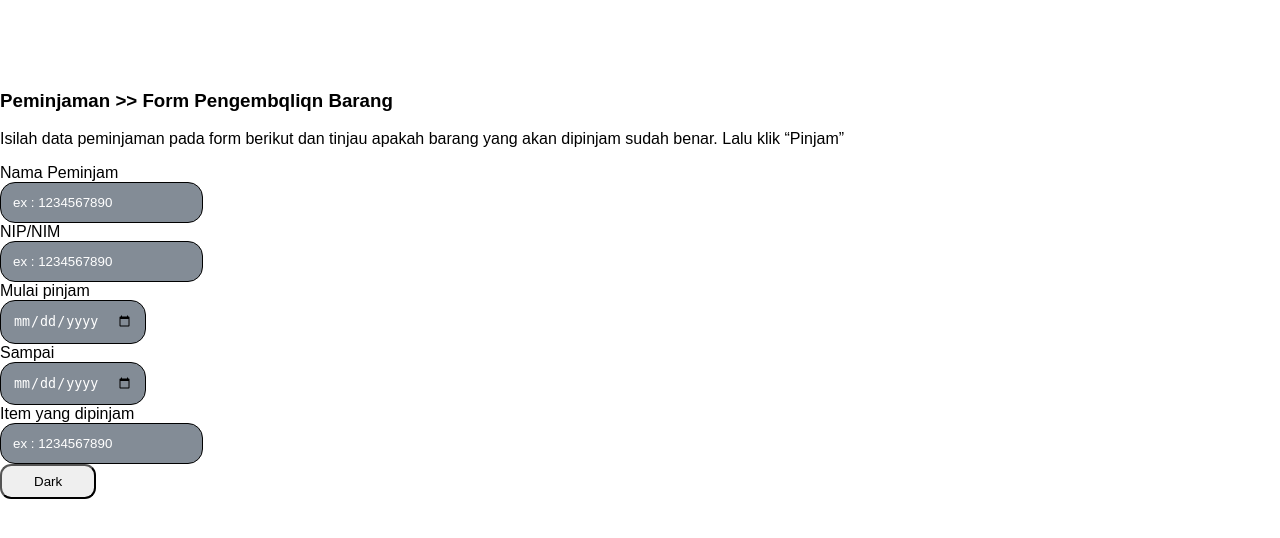
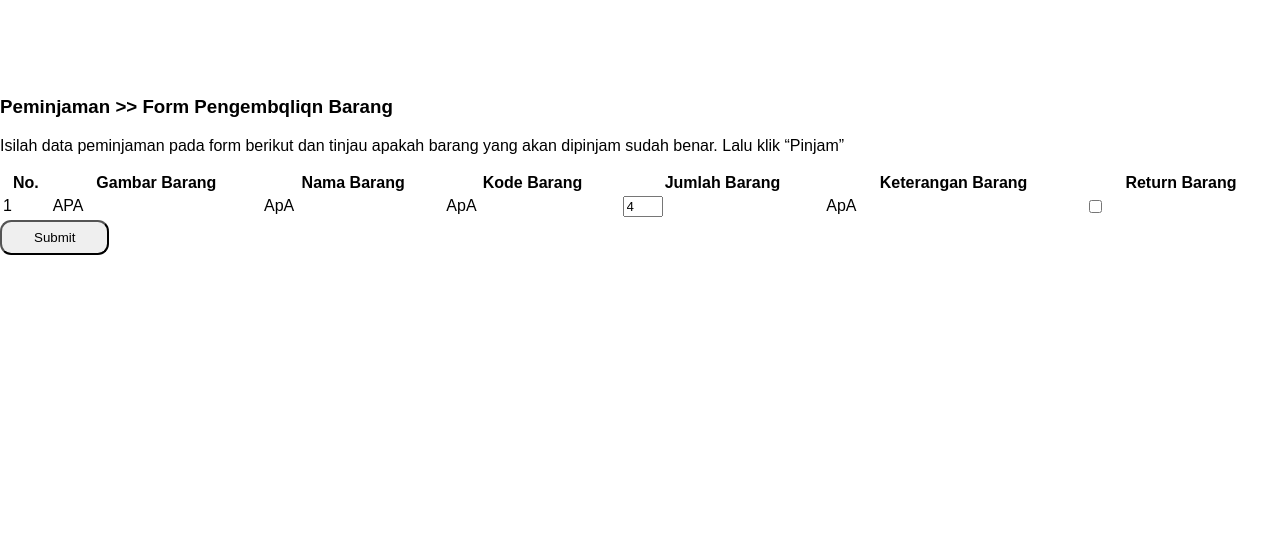
Before and after one commit to Gin-Arata/pasrahTeam-inventory2G, a PHP site: page /pasrahTeam-inventory2G/app/view/user/menuPengembalian.php in a window 1280 px wide. Shown: the top 538 px of the page. Run offline with PHP 8.4, Linux system fonts and the light colour scheme; some libraries are stand-ins or nearby versions.

Commit message:
menuPengembalian dan userFormulir css

```diff
--- a/app/view/user/menuPengembalian.php
+++ b/app/view/user/menuPengembalian.php
@@ -1,6 +1,5 @@
 <link rel="stylesheet" href="<?= BASEURL; ?>/css/user/userFormulir.css">
-
-<section class="home-section" style="background-color:transparent; margin-top:7%; box-shadow:none;">
+<section class="home-section" style="background-color:transparent; margin-top:6rem; box-shadow:none;">
     <!-- <div class="wrapper-text">
         <div class="text">Menu</div>
     </div> -->
@@ -10,53 +9,36 @@
                 <h3>Peminjaman >> Form Pengembqliqn Barang </h3>
                 <p>Isilah data peminjaman pada form berikut dan tinjau apakah barang yang akan dipinjam sudah
                     benar. Lalu klik “Pinjam”</p>
-                <form action="" method="POST">
-                    <div class="row">
-                        <div class="input-group mb-3 d-flex align-items-center justify-content-left">
-                            <div class="col-sm-3">
-                                <label class="mb-0 me-2">Nama Peminjam</label>
-                            </div>
-                            <div class="col-md-4">
-                                <input type="text" class="form-control input-set" id="NIP/NIM" placeholder="ex : 1234567890" required>
-                            </div>
-                            <!-- </div> -->
-                        </div>
-                        <div class="input-group mb-3 d-flex align-items-center justify-content-left">
-                            <!-- <div class="row"> -->
-                            <div class="col-sm-3">
-                                <label class="mb-0 me-2">NIP/NIM</label>
-                            </div>
-                            <div class="col-md-4">
-                                <input type="text" class="form-control input-set" id="NIP/NIM" placeholder="ex : 1234567890" required>
-                            </div>
-                        </div>
-                        <div class="input-group mb-3 d-flex align-items-center justify-content-left">
-                            <!-- <div class="row"> -->
-                            <div class="col-sm-3">
-                                <label class=" mb-0 me-2">Mulai pinjam</label>
-                            </div>
-                            <div class="col-md-4">
-                                <input type="date" class="form-control input-set me-2" placeholder="Username" aria-label="Username">
-                            </div>
-                            <div class="col-sm-0">
-                                <label class="mb-0 me-2 ms-5">Sampai</label>
-                            </div>
-                            <div class="col-md-4">
-                                <input type="date" class="form-control input-set" placeholder="Server" aria-label="Server">
-                            </div>
-                        </div>
-                        <div class="input-group mb-3 d-flex align-items-center justify-content-left">
-                            <!-- <div class="row"> -->
-                            <div class="col-sm-3">
-                                <label class="mb-0 me-2">Item yang dipinjam</label>
-                            </div>
-                            <div class="col-md-4">
-                                <input type="text" class="form-control" id="NIP/NIM" placeholder="ex : 1234567890" required>
-                            </div>
-                        </div>
+                <form class="example mr-3 mb-4" action="action_page.php">
+                    <div class="table-responsive">
+                        <table id="tabelPilihBarang" class="table table-striped mt-3" style="width:100%">
+                            <thead>
+                                <tr>
+                                    <th>No.</th>
+                                    <th>Gambar Barang</th>
+                                    <th>Nama Barang</th>
+                                    <th>Kode Barang</th>
+                                    <th>Jumlah Barang</th>
+                                    <th>Keterangan Barang</th>
+                                    <th>Return Barang</th>
+                                </tr>
+                            </thead>
+                            <tbody>
+                                <tr>
+                                    <td><?php echo '1'; ?></td>
+                                    <td><?php echo 'APA'; ?></td>
+                                    <td><?php echo 'ApA'; ?></td>
+                                    <td><?php echo 'ApA'; ?></td>
+                                    <?php $value = 4; ?>
+                                    <td><input type="number" value="<?php echo $value; ?>"></td>
+                                    <td><?php echo 'ApA'; ?></td>
+                                    <td><input type="checkbox" id=".." name=".." value=".."></td>
+                                </tr>
+                            </tbody>
+                        </table>
                     </div>
                     <div class="d-flex justify-content-center mt-3">
-                        <button type="submit" class="btn btn-dark">Dark</button>
+                        <button type="submit" class="btn btn-dark">Submit</button>
                     </div>
                     <!-- <div class="input-group mb-3 d-flex align-items-center justify-content-center">
                              <input type="submit" class="btn btn-primary flex-grow-1 ms-3" value="Login" title="Login Now">
--- a/public/css/user/userFormulir.css
+++ b/public/css/user/userFormulir.css
@@ -90,46 +90,18 @@ textarea:focus {
     display: inline-block;
 }
 
+/* style agar button berada di tengah */
 button {
     align-content: center;
 }
 
-.btn > a {
-    text-decoration: none;
+/* mengatur agar link selalu berwarna putih */
+a,
+a:hover,
+a:focus {
     color: white;
 }
 
-.btn > a:hover {
-    text-decoration: none;
-    color: white;
+input[type="number"] {
+    width: 2.5rem;
 }
-
-/* .menu-section {
-    position: relative;
-    background: transparent;
-    top: 0;
-    left: 65px;
-    right: 0;
-    width: 1375px;
-    transition: all 0.5s ease;
-    z-index: 9;
-    position: absolute;
-    height: 100px;
-    /* background: #B7C8E9; */
-/* box-shadow: 0 1px 2px rgba(0, 0, 0, 0.2); */
-/* font-size: 55px; */
-/*
-}
-
-.sidebar.open~.menu-section {
-    left: 250px;
-    width: calc(100% - 250px);
-}
-
-.menu-section .text {
-    display: inline-block;
-    color: #102B60;
-    font-size: 30px;
-    font-weight: 650;
-    margin: 18px;
-}  */
```
